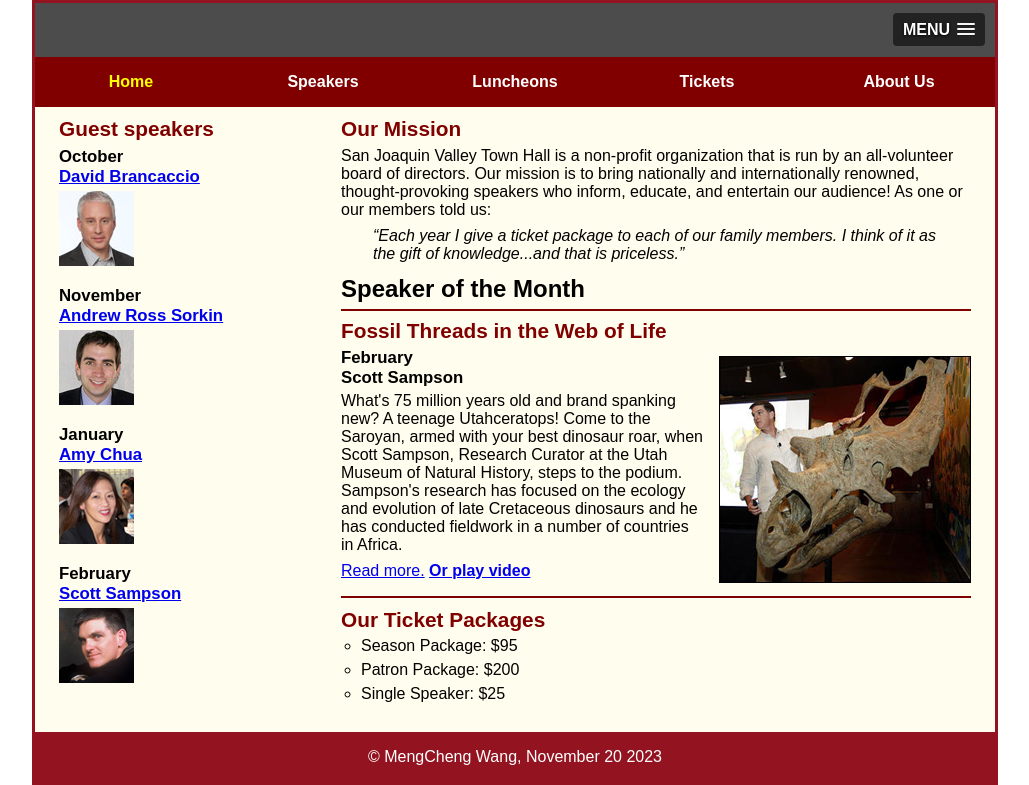
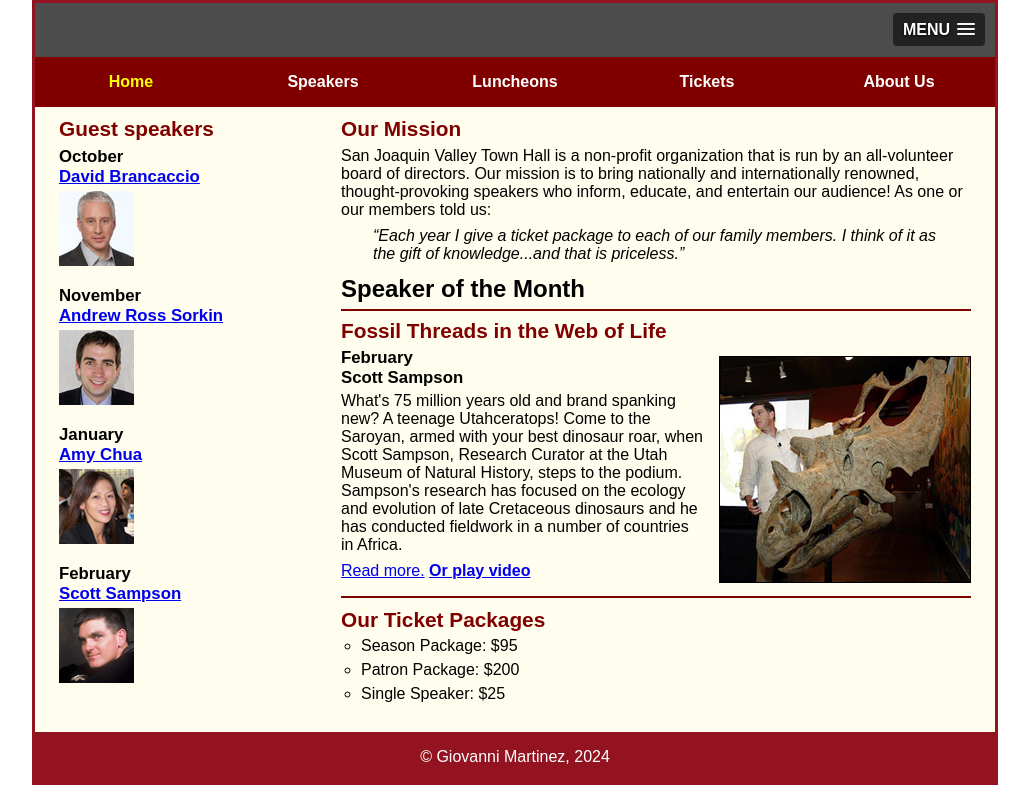
Before and after one commit to Gm31518821/A11, a plain HTML site: page index.html in a window 1280 px wide. Shown: the part 120-905 px from the top of the page, without its empty margins (125-1154 px from the left). Drawn offline with nearby package versions, Linux system fonts and the light colour scheme.

Commit message:
Update index.html

```diff
--- a/index.html
+++ b/index.html
@@ -87,7 +87,7 @@
 		</aside>
 	</main>
 	<footer>
-		<p>&copy; MengCheng Wang, November 20 2023 </p>
+		<p>&copy; Giovanni Martinez, 2024 </p>
 	</footer>
 </body>
 </html>
```
